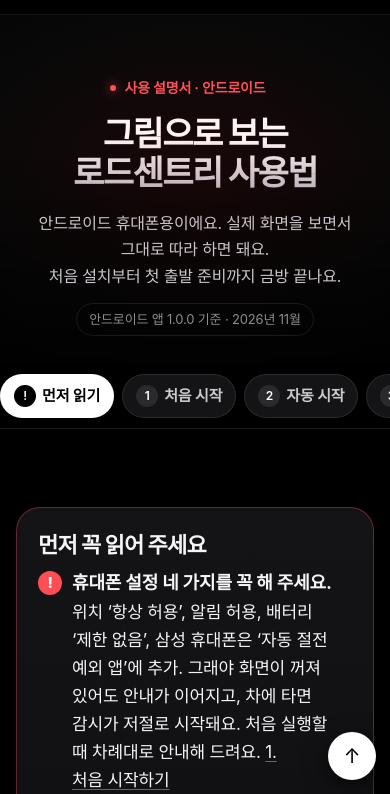
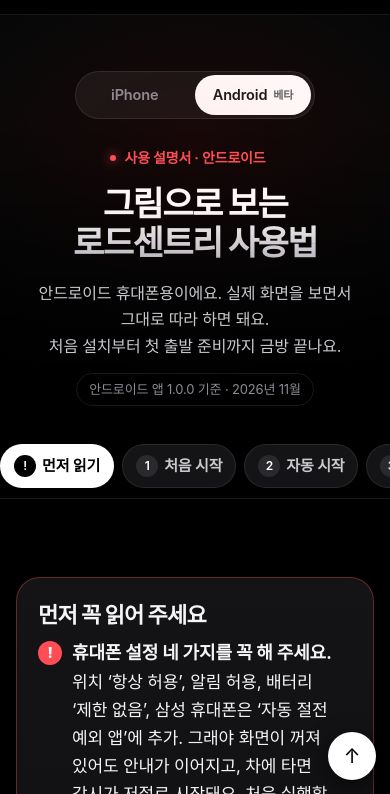
Before and after one commit to roadsentry/roadsentry.github.io, a plain HTML site: page android.html in a window 390 px wide. Shown: the part 50-844 px from the top of the page. Drawn offline with Linux system fonts and the light colour scheme; a web font is replaced by a local one.

Commit message:
설명서: 맨 위에 iPhone / Android(베타) 고르기 버튼
Co-Authored-By: Claude Opus 5.5 <noreply@anthropic.com>

```diff
--- a/android.html
+++ b/android.html
@@ -264,6 +264,11 @@ h1,h2,h3,h4,summary{text-wrap:balance} p,li{text-wrap:pretty}
 .g-kicker::before,.g-kicker::after{content:"";width:6px;height:6px;border-radius:50%;background:var(--mark);box-shadow:0 0 12px var(--mark)}
 .g-kicker::after{visibility:hidden}
 .g-hero h1{font-size:clamp(34px,5vw,56px);line-height:1.15;letter-spacing:-.045em;font-weight:800;margin:0 0 16px;background:linear-gradient(180deg,#fff 30%,#b4b4bc);-webkit-background-clip:text;background-clip:text;color:transparent;padding-bottom:.06em}
+.g-os{display:flex;width:max-content;max-width:100%;gap:4px;padding:4px;margin:0 auto 22px;border-radius:999px;background:rgba(255,255,255,.06);box-shadow:inset 0 0 0 1px var(--line)}
+.g-os a{display:inline-flex;align-items:center;justify-content:center;gap:6px;min-height:40px;min-width:112px;padding:0 18px;border-radius:999px;font-size:14.5px;font-weight:600;letter-spacing:-.01em;color:var(--muted);text-decoration:none;transition:background .2s,color .2s}
+.g-os a:hover{color:#fff}
+.g-os a[aria-current="page"]{background:#fff;color:#111}
+.g-os small{font-size:11px;font-weight:700;opacity:.65}
 .g-hero .lead{color:#c8c8ce;font-size:clamp(16px,1.6vw,18px);margin:0 0 14px}
 .g-hero .ver{display:inline-block;font-size:13px;color:var(--muted);border:1px solid var(--line);border-radius:999px;padding:5px 12px;margin:0}
 /* 목차 */
@@ -325,6 +330,7 @@ figcaption{color:var(--muted)}
 </header>
 <section class="g-hero">
   <div class="wrap">
+    <nav class="g-os" aria-label="휴대폰 종류"><a href="guide.html">iPhone</a><a href="android.html" aria-current="page">Android <small>베타</small></a></nav>
     <p class="g-kicker">사용 설명서 · 안드로이드</p>
     <h1>그림으로 보는<br>로드센트리 사용법</h1>
     <p class="lead">안드로이드 휴대폰용이에요. 실제 화면을 보면서 그대로 따라 하면 돼요.<br>처음 설치부터 첫 출발 준비까지 금방 끝나요.</p>
```
Also changed, not shown: guide.html (+6 -0 lines).
